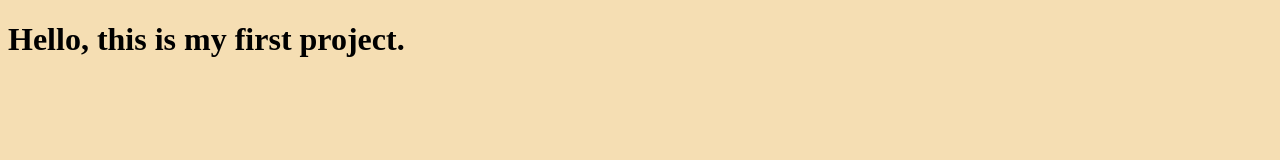
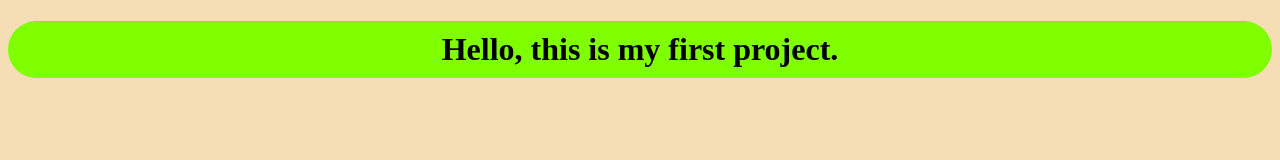
Before and after one commit to masudahmedict/first-web-project, a plain HTML site: page index.html in a window 1280 px wide. Drawn offline with Linux system fonts and the light colour scheme.

Commit message:
added style in h1

```diff
--- a/index.html
+++ b/index.html
@@ -5,8 +5,9 @@
 	<meta name="viewport" content="width=device-width, initial-scale=1.0">
 	<title>First Web Project</title>
 	<link rel="stylesheet" href="style.css">
+
 </head>
 <body>
-	<h1>Hello, this is my first project. </h1>
+	<h1 class="title">Hello, this is my first project. </h1>
 </body>
 </html>
--- a/style.css
+++ b/style.css
@@ -1,3 +1,11 @@
 body{
 	background-color:wheat;
 }
+
+.title{
+	background-color: chartreuse;
+	text-align: center;
+	padding: 10px;
+	border-radius: 30px;
+
+}
```
